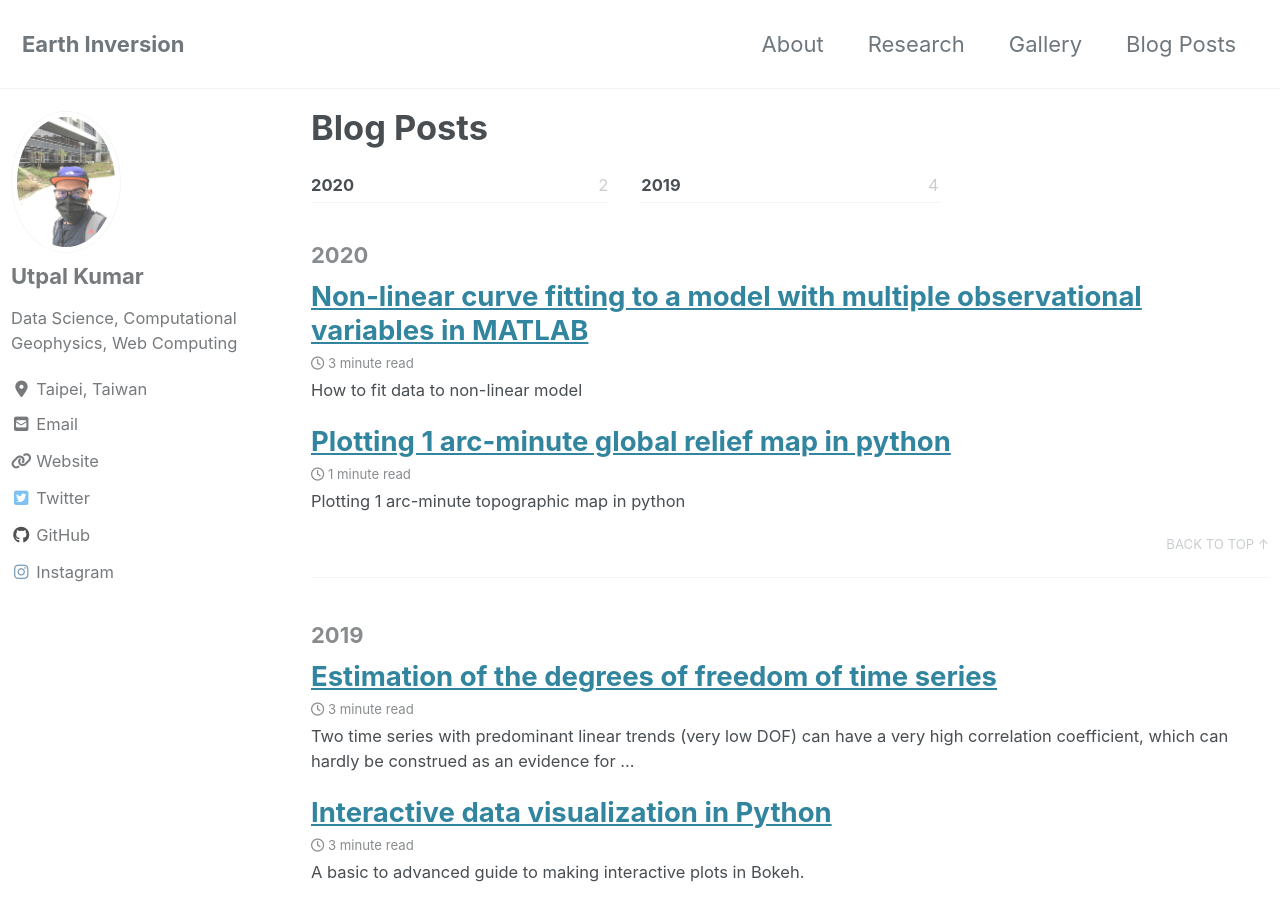
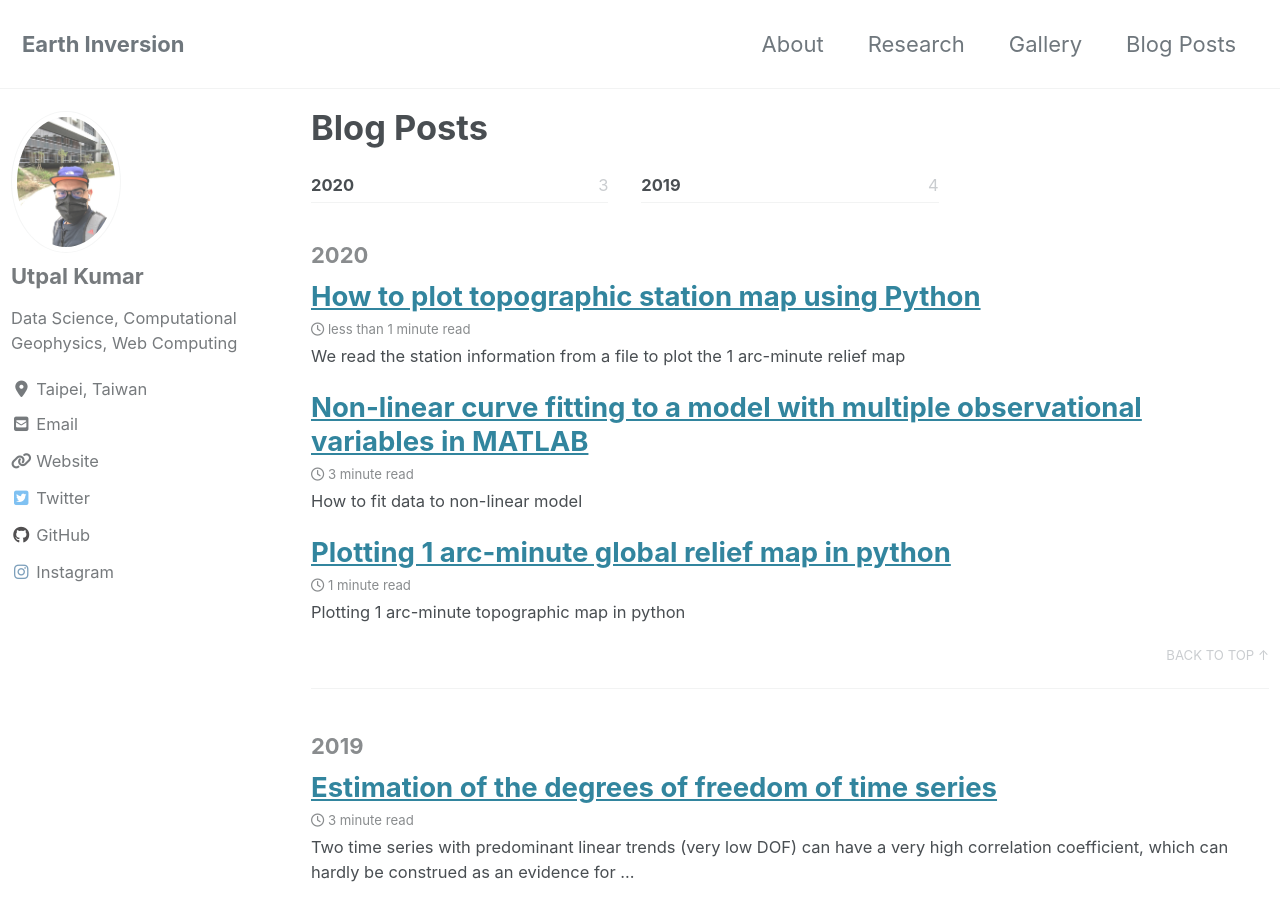
Before and after one commit to apexcodings/earthinversion.github.io, a Jekyll site: the page built from _pages/recent-posts.md, in a window 1280 px wide and 900 px high. Built offline with Jekyll 4.4.1, drawn with Linux system fonts in a browser that asks for light colours; cached includes are drawn as plain includes; nearby versions of some CDN libraries.

Commit message:
new post 2020-05-19-station_map_python.md

```diff
--- a/_data/navigation.yml
+++ b/_data/navigation.yml
@@ -7,7 +7,7 @@ main:
   - title: "Gallery"
     url: /gallery/
   - title: "Blog Posts"
-    url: /blog-posts/
+    url: /recent-posts/
   # - title: "Sample Posts"
   #   url: /year-archive/
   # - title: "Sample Collections"
--- /dev/null
+++ b/_posts/2020-05-19-station_map_python.md
@@ -0,0 +1,10 @@
+---
+title: "How to plot topographic station map using Python"
+date: 2020-05-19
+tags: [station map, topographic, etopo1, Python]
+excerpt: "We read the station information from a file to plot the 1 arc-minute relief map"
+mathjax: "true"
+classes:
+  - wide
+---
+In this post, we read the station information stored in the text file `statlist2.txt` using the `pandas` library in Python and then plot it over the topographic map. The details on how to plot the topographic map in Python can be found [here](/2020-05-09-topographic-map-in-python/).
```
Also changed, not shown: _pages/recent-posts.md (renamed from _pages/blog-posts.md).
